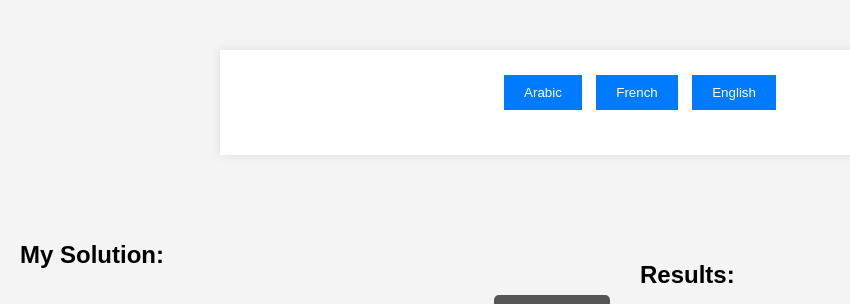
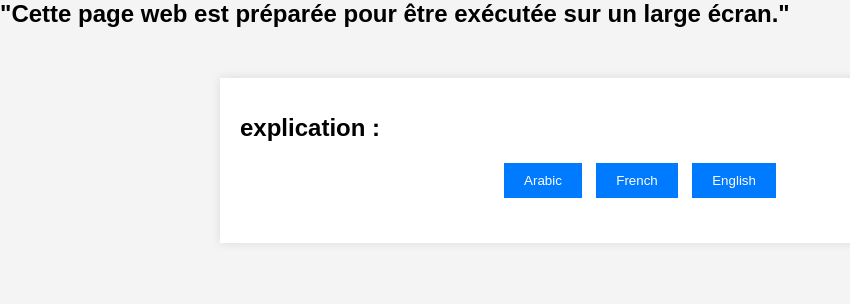
Before and after one commit to kossaych/Bac_ex_approx, a Django app: template app/templates/home.html in a window 1280 px wide. Shown: the top 304 px of the page, without its empty margins (0-850 px from the left). Run offline with Django 5.2, Linux system fonts and the light colour scheme; the template is opened without the code that fills it, so the values that code supplies are empty.

Commit message:
deployment

```diff
--- a/app/templates/home.html
+++ b/app/templates/home.html
@@ -168,8 +168,16 @@
 </style>
 </head>
 <body>
+    <h1>"Cette page web est préparée pour être exécutée sur un large écran."
 
+
+
+
+
+
+    </h1>
     <div class="container">
+        <h1>explication : </h1>
         <div class="buttons">
           <button onclick="showText('arabic')">Arabic</button>
           <button onclick="showText('french')">French</button>
@@ -181,7 +189,7 @@
           <p>ومع ذلك، أثناء عملية التصحيح، حدث سوء فهم. تم تقييم التمرين يدويًا، وهو غير مناسب لمثل هذه المهام المعقدة (أكثر من 1000 خطوة). أخبرني أستاذي أنه في امتحانات البكالوريا، بالنسبة لتمارين التقريب مثل هذه، لا يتحقق المصححون بشكل صارم من كل خطوة ولا يتحققون من النتائج النهائية لأنهم لا يستطيعون حسابها يدويًا، فهم بحاجة إلى جهاز كمبيوتر. وبدلاً من ذلك، يركز التقييم على النهج والمنطق بسبب التعقيد الذي ينطوي عليه الأمر. قد يكون هذا النهج غير عادل للطلاب المبدعين وغير التقليديين مثلي لأن الحل الذي قدمته كان مختلفًا.</p>
         </div>
         <div id="french" class="text">
-          <p>Pendant l'examen d'algorithmes du BAC, j'ai rencontré un problème de notation dans l'exercice 4 (problème d'approximation), qui consistait spécifiquement à estimer la racine n-ième. Cette tâche nécessitait le développement d'une méthode pour estimer la racine n-ième d'un nombre, ce qui impliquait des calculs complexes (plus de 1000 étapes) et il était impossible pour le correcteur de vérifier la validité de la méthode si la solution proposée était différente de la solution officielle.</p>
+          <p>Pendant l'examen d'algorithmes du BAC, j'ai rencontré un problème de correction dans l'exercice 4 (problème d'approximation), qui consistait spécifiquement à estimer la racine n-ième. Cette tâche nécessitait le développement d'une méthode pour estimer la racine n-ième d'un nombre, ce qui impliquait des calculs complexes (plus de 1000 étapes) et il était impossible pour le correcteur de vérifier la validité de la méthode si la solution proposée était différente de la solution officielle.</p>
           <p>J'ai proposé une solution différente de celle prévue par le corrigé officiel. La solution que j'ai proposée a bien fonctionné lorsque je l'ai testée en utilisant Python et son efficacité a été confirmée par mon professeur de lycée. Elle a réussi à estimer la racine n.</p>
           <p>Cependant, lors du processus de correction, il y a eu un malentendu. L'exercice a été évalué manuellement, ce qui est inapproprié pour des tâches aussi complexes (plus de 1000 étapes). Mon professeur m'a expliqué que, dans les examens du BAC, pour des exercices d'approximation comme celui-ci, les correcteurs ne vérifient pas strictement chaque étape ni les résultats finaux car ils ne peuvent pas les calculer manuellement ; ils ont besoin d'un ordinateur. Au lieu de cela, l'évaluation se concentre sur l'approche et la logique en raison de la complexité impliquée. Cette approche peut être injuste pour les étudiants créatifs et non conventionnels comme moi, car la solution que j'ai proposée était différente.</p>
         </div>
```
